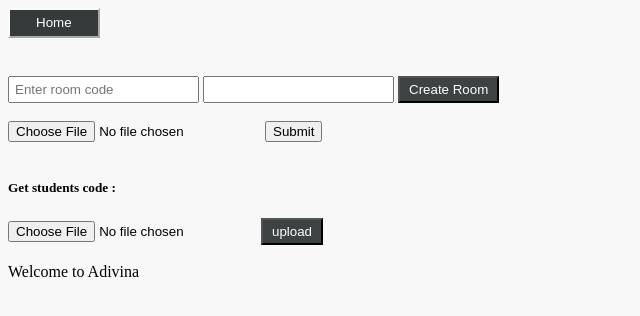
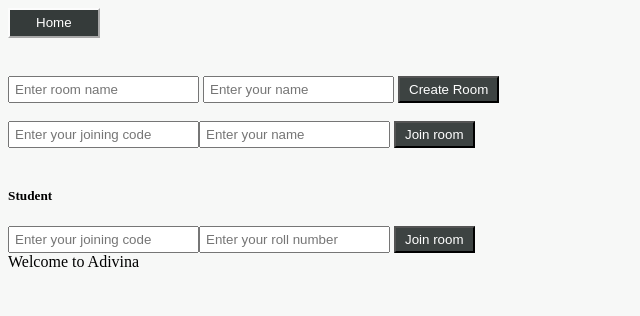
Before and after one commit to prasanjit101/Adivina, a Flask app: page / in a window 1280 px wide. Shown: the top 316 px of the page, without its empty margins (0-640 px from the left). Run offline with Flask 2, Linux system fonts and the light colour scheme.

Commit message:
html updated

```diff
--- a/templates/index.html
+++ b/templates/index.html
@@ -16,25 +16,22 @@
 
        <div class="nav2">
         <form action="/generate" method="post">
-          <input placeholder="Enter room code" type="text" name="room" style="padding: 4px 5px;">
-          <input placeholder="" type="text" name="admin" style="padding: 4px 5px;">
+          <input placeholder="Enter room name" type="text" name="room" style="padding: 4px 5px;">
+          <input placeholder="Enter your name" type="text" name="admin" style="padding: 4px 5px;">
           <button style="color:#fff;padding: 4px 9px; background-color: rgb(61, 67, 66);">Create Room</button>
       </form>
        </div>
     <br>
+      <form action="/join"><input name="join" placeholder="Enter your joining code" style="padding: 4px 5px;" type="text"><input placeholder="Enter your name" name="name" style="padding: 4px 5px;" type="text">
+      <button style="color:#fff;padding: 4px 9px; background-color: rgb(61, 67, 66);">Join room</button>
+    </form>
+    <br>
+    <h5>Student </h5>
+    <form action="/join"><input name="join" placeholder="Enter your joining code" style="padding: 4px 5px;" type="text"><input placeholder="Enter your roll number" name="name" style="padding: 4px 5px;" type="text">
+      <button style="color:#fff;padding: 4px 9px; background-color: rgb(61, 67, 66);">Join room</button>
+    <div>{{t}}</div>
 
-    <form action="/codes" method="post" enctype="multipart/form-data" style=" left: 0px; top: 49px;">
-      <input style="margin-bottom: 1rem;"margin-top: 1rem; type="file" name="myfile">
-      <input type="submit" name="submit">
-    </form>
 
-      </div>
-      <h5>Get students code :</h5>
-      <form action="" method="">
-        <input type="file" placeholder="upload the file to get the code" name="file" id=""><button style="color:#fff;padding: 4px 9px; background-color: rgb(61, 67, 66);">upload</button>
-      </form>
-    <br>
-    {{t}}
     <script src="scripts.js"></script>
   </body>
 </html>
```
